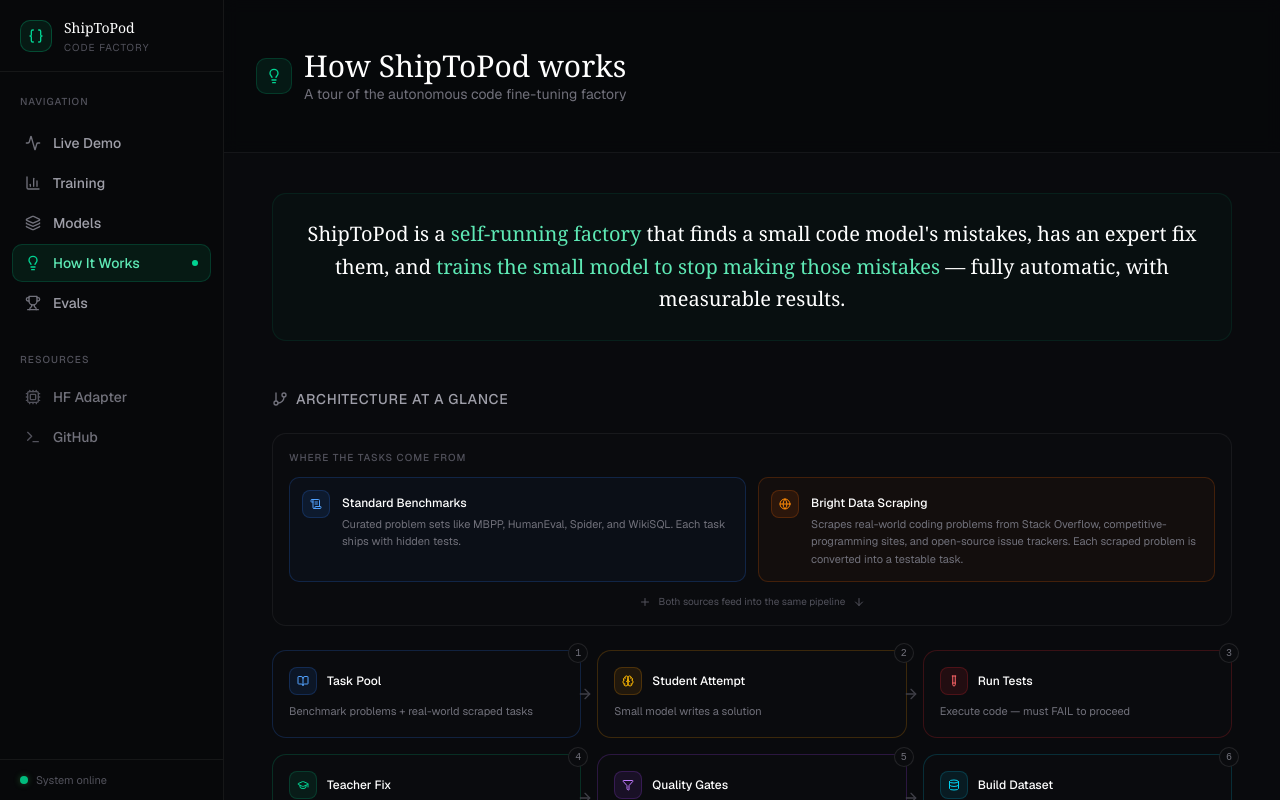
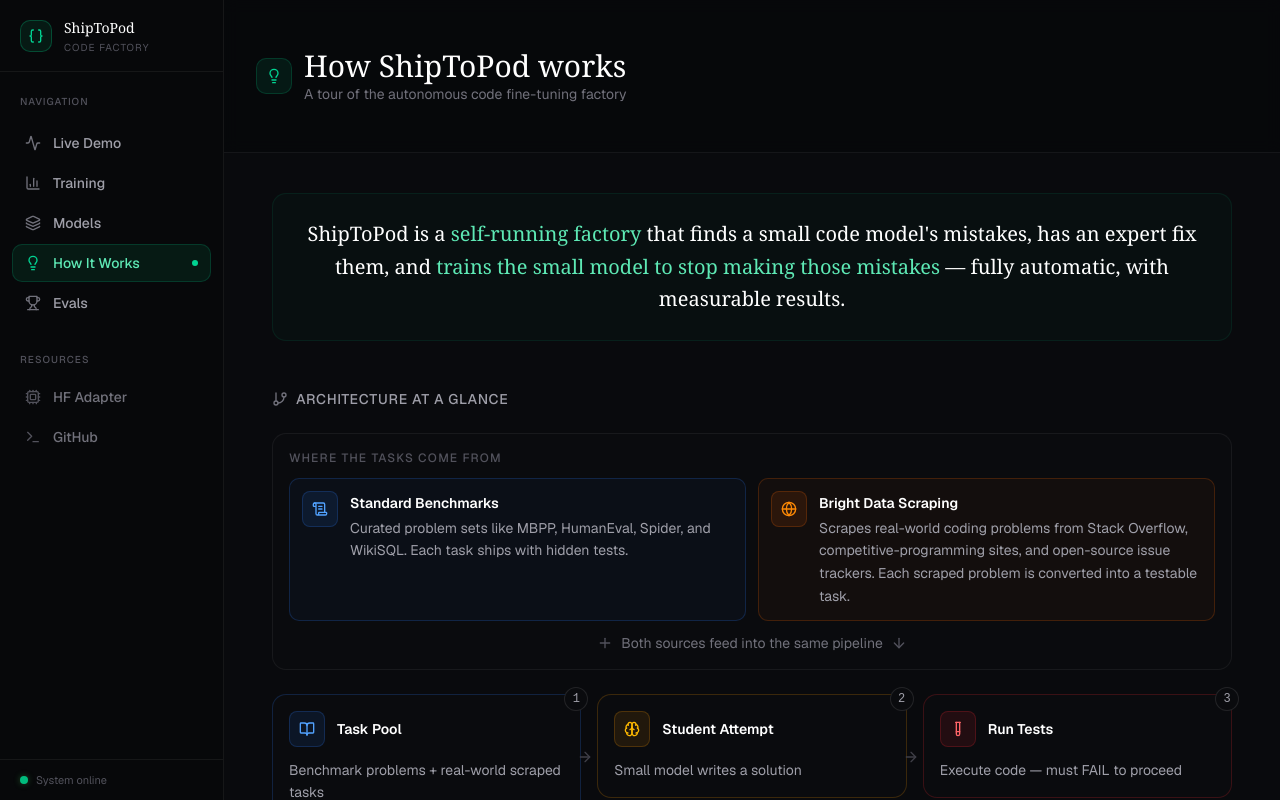
Before and after one commit to PeytonLi/ShipToPod, a Next.js app in the folder apps/web/: page /architecture in a window 1280 px wide. Shown: the top 800 px of the page. Built offline with nearby package versions, Linux system fonts and the light colour scheme.

Commit message:
Increase font sizes in architecture flow graph
Bump text from 10-11px to xs/sm, icons from size-3 to size-4,
labels to semibold, descriptions to text-sm for readability.

```diff
--- a/apps/web/components/architecture/flow-graph.tsx
+++ b/apps/web/components/architecture/flow-graph.tsx
@@ -134,22 +134,22 @@
         className={`relative rounded-xl border ${node.border} bg-[#0a0b0e] p-4 transition-all duration-200 hover:border-white/[0.15] hover:bg-[#0d0e12]`}
       >
         {/* Step number badge */}
-        <span className="absolute -right-2 -top-2 flex size-5 items-center justify-center rounded-full border border-white/[0.1] bg-[#0a0b0e] font-mono text-[10px] text-zinc-500">
+        <span className="absolute -right-2 -top-2 flex size-6 items-center justify-center rounded-full border border-white/[0.1] bg-[#0a0b0e] font-mono text-xs text-zinc-400">
           {node.step}
         </span>
 
         {/* Icon + label */}
-        <div className="mb-2 flex items-center gap-2.5">
+        <div className="mb-3 flex items-center gap-3">
           <span
-            className={`flex size-7 shrink-0 items-center justify-center rounded-md border ${node.iconBg}`}
+            className={`flex size-9 shrink-0 items-center justify-center rounded-md border ${node.iconBg}`}
           >
-            <node.icon className={`size-3 ${node.color}`} />
+            <node.icon className={`size-4 ${node.color}`} />
           </span>
-          <span className="text-xs font-medium text-white">{node.label}</span>
+          <span className="text-sm font-semibold text-white">{node.label}</span>
         </div>
 
         {/* Description */}
-        <p className="text-[11px] leading-relaxed text-zinc-500">{node.desc}</p>
+        <p className="text-sm leading-relaxed text-zinc-400">{node.desc}</p>
       </div>
 
       {/* Right arrow (between columns) */}
@@ -178,21 +178,21 @@
       {/* ── Data sources banner ──────────────────────────── */}
       <div className="mb-6 rounded-xl border border-white/[0.06] bg-[#0a0b0e] p-4">
         <div className="mb-3 flex items-center gap-2">
-          <span className="text-[10px] font-medium uppercase tracking-widest text-zinc-600">
+          <span className="text-xs font-medium uppercase tracking-widest text-zinc-600">
             Where the tasks come from
           </span>
         </div>
         <div className="grid gap-3 sm:grid-cols-2">
           {/* Benchmarks */}
           <div className="flex items-start gap-3 rounded-lg border border-blue-500/20 bg-blue-500/[0.04] p-3">
-            <span className="flex size-7 shrink-0 items-center justify-center rounded-md border border-blue-500/20 bg-blue-500/10">
-              <ScrollText className="size-3 text-blue-400" />
+            <span className="flex size-9 shrink-0 items-center justify-center rounded-md border border-blue-500/20 bg-blue-500/10">
+              <ScrollText className="size-4 text-blue-400" />
             </span>
             <div>
-              <span className="text-xs font-medium text-white">
+              <span className="text-sm font-semibold text-white">
                 Standard Benchmarks
               </span>
-              <p className="mt-0.5 text-[11px] leading-relaxed text-zinc-500">
+              <p className="mt-0.5 text-sm leading-relaxed text-zinc-400">
                 Curated problem sets like MBPP, HumanEval, Spider, and WikiSQL.
                 Each task ships with hidden tests.
               </p>
@@ -201,14 +201,14 @@
 
           {/* Bright Data */}
           <div className="flex items-start gap-3 rounded-lg border border-orange-500/20 bg-orange-500/[0.04] p-3">
-            <span className="flex size-7 shrink-0 items-center justify-center rounded-md border border-orange-500/20 bg-orange-500/10">
-              <Globe className="size-3 text-orange-400" />
+            <span className="flex size-9 shrink-0 items-center justify-center rounded-md border border-orange-500/20 bg-orange-500/10">
+              <Globe className="size-4 text-orange-400" />
             </span>
             <div>
-              <span className="text-xs font-medium text-white">
+              <span className="text-sm font-semibold text-white">
                 Bright Data Scraping
               </span>
-              <p className="mt-0.5 text-[11px] leading-relaxed text-zinc-500">
+              <p className="mt-0.5 text-sm leading-relaxed text-zinc-400">
                 Scrapes real-world coding problems from Stack Overflow,
                 competitive-programming sites, and open-source issue trackers.
                 Each scraped problem is converted into a testable task.
@@ -219,11 +219,11 @@
 
         {/* Merging arrow */}
         <div className="mt-3 flex items-center justify-center gap-2">
-          <Plus className="size-3 text-zinc-600" />
-          <span className="text-[10px] text-zinc-600">
+          <Plus className="size-4 text-zinc-600" />
+          <span className="text-sm text-zinc-500">
             Both sources feed into the same pipeline
           </span>
-          <ArrowDown className="size-3 text-zinc-600" />
+          <ArrowDown className="size-4 text-zinc-600" />
         </div>
       </div>
 
@@ -250,7 +250,7 @@
       {/* ── Loop-back indicator ─────────────────────────────── */}
       <div className="mt-6 flex items-center justify-center gap-3 rounded-lg border border-dashed border-white/[0.06] py-2.5">
         <svg
-          className="size-3.5 text-zinc-600"
+          className="size-4.5 text-zinc-600"
           fill="none"
           viewBox="0 0 24 24"
           stroke="currentColor"
@@ -262,7 +262,7 @@
             d="M4 4v5h.582m15.356 2A8.001 8.001 0 004.582 9m0 0H9m11 11v-5h-.581m0 0a8.003 8.003 0 01-15.357-2m15.357 2H15"
           />
         </svg>
-        <span className="text-[11px] text-zinc-600">
+        <span className="text-sm text-zinc-600">
           After evaluation, the cycle repeats — continuously improving
         </span>
       </div>
```
